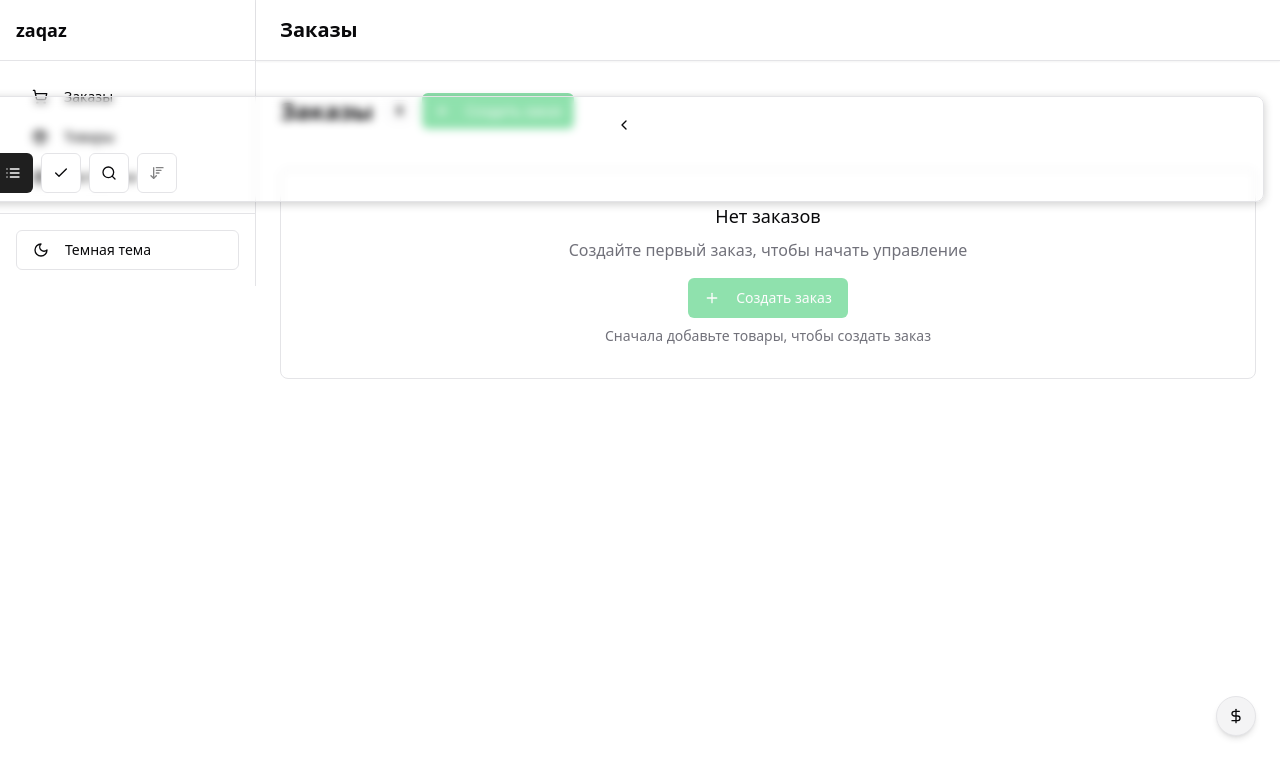
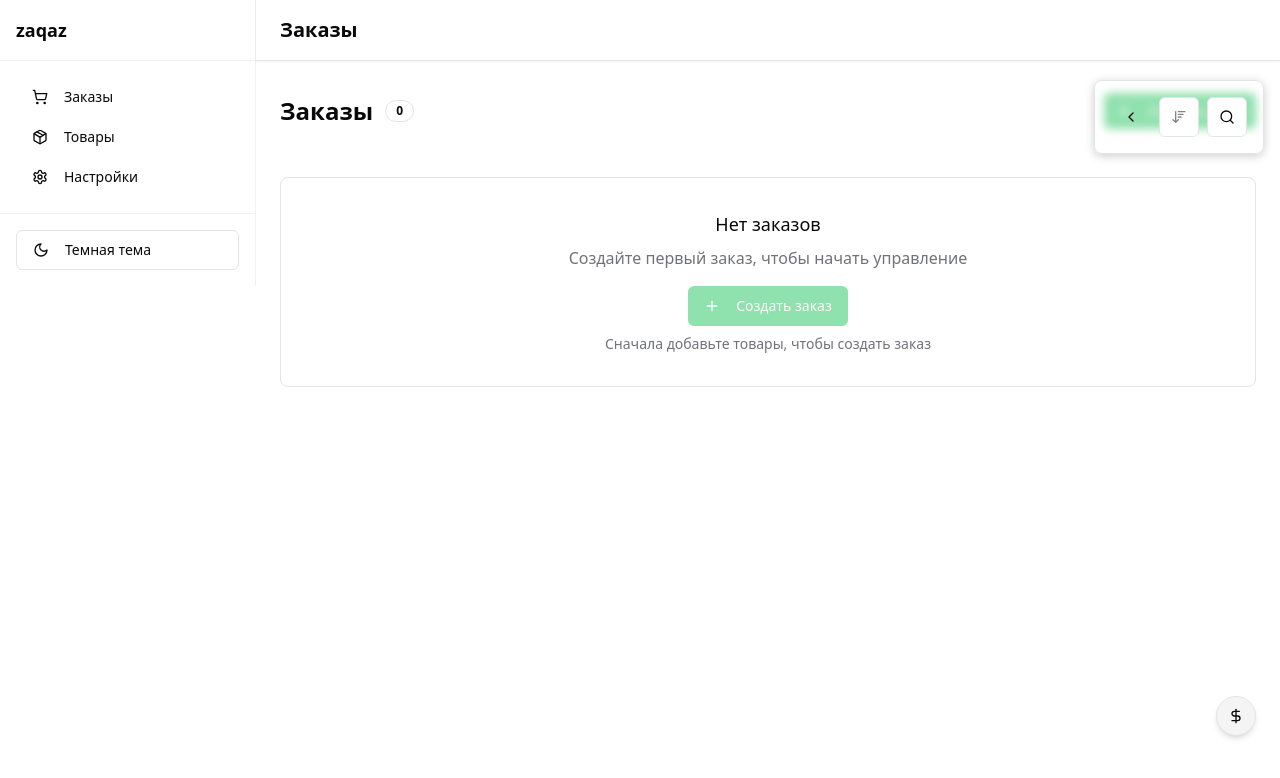
Before and after one commit to eggshellssheriff/zaqazat, a React (Vite) app: page /orders in a window 1280 px wide. Both pictures are taken after a click on the button 1235 px from the left and 125 px from the top of the page. Shown: the top 778 px of the page. Built offline with nearby package versions, Linux system fonts and the light colour scheme.

Commit message:
Refactor: Improve UI and fix scrolling
- Refactor the function panel to be more integrated with the interface.
- Fix the scrolling issue on the products page.
- Make the sidebar semi-transparent.

```diff
--- a/src/components/FunctionPanel.tsx
+++ b/src/components/FunctionPanel.tsx
@@ -1,5 +1,5 @@
 
-import { useState } from "react";
+import { useState, useEffect } from "react";
 import { useApp } from "@/lib/context";
 import { Button } from "@/components/ui/button";
 import { Input } from "@/components/ui/input";
@@ -19,8 +19,6 @@ type SortOption = "default" | "priceLowToHigh" | "priceHighToLow";
 
 export function FunctionPanel() {
   const [isCollapsed, setIsCollapsed] = useState(true);
-  const [viewMode, setViewMode] = useState<"grid" | "list">("grid");
-  const [isSelectMode, setIsSelectMode] = useState(false);
   const [isSearchVisible, setIsSearchVisible] = useState(false);
   const [searchQuery, setSearchQuery] = useState("");
   const [sortOption, setSortOption] = useState<SortOption>("default");
@@ -32,15 +30,6 @@ export function FunctionPanel() {
     if (isCollapsed) {
       setIsSearchVisible(false);
     }
-  };
-
-  const toggleViewMode = () => {
-    const newMode = viewMode === "grid" ? "list" : "grid";
-    setViewMode(newMode);
-  };
-
-  const toggleSelectMode = () => {
-    setIsSelectMode(!isSelectMode);
   };
 
   const toggleSearch = () => {
@@ -57,7 +46,7 @@ export function FunctionPanel() {
 
   const handleSearchChange = (value: string) => {
     setSearchQuery(value);
-    setSearchFilters({ query: value });
+    setSearchFilters({ query: value, type: "all" }); // Fixed by adding the required 'type' property
   };
 
   const cycleSortOption = () => {
@@ -79,18 +68,27 @@ export function FunctionPanel() {
     }
   };
 
+  // Reset search when component unmounts
+  useEffect(() => {
+    return () => {
+      setSearchFilters({ query: "", type: "all" });
+    };
+  }, [setSearchFilters]);
+
   return (
+    <div className="mb-4">
       <div
         className={cn(
-        "function-panel border rounded-lg bg-card/80 backdrop-blur-sm shadow-sm transition-all duration-300 flex items-center gap-2 p-2",
-        isCollapsed ? "w-auto" : "w-full"
+          "function-panel border rounded-lg bg-card/95 backdrop-blur-sm shadow-sm transition-all duration-300 overflow-hidden",
+          isCollapsed ? "h-10" : "h-auto"
         )}
       >
+        <div className="flex items-center p-2">
           <Button
             variant="ghost"
             size="icon"
             onClick={toggleCollapse}
-        className="shrink-0"
+            className="shrink-0 mr-2"
             title={isCollapsed ? "Развернуть панель" : "Свернуть панель"}
           >
             {isCollapsed ? (
@@ -101,32 +99,19 @@ export function FunctionPanel() {
           </Button>
 
           <div className={cn(
-        "flex items-center gap-2 transition-all duration-300 overflow-hidden",
-        isCollapsed ? "w-0" : "w-full"
+            "flex items-center gap-2 transition-all duration-300",
+            isCollapsed ? "w-0 opacity-0" : "w-full opacity-100"
           )}>
             <Button
-          variant={viewMode === "grid" ? "default" : "outline"}
+              variant={sortOption !== "default" ? "default" : "outline"}
               size="icon"
-          onClick={toggleViewMode}
-          title={viewMode === "grid" ? "Список" : "Плитки"}
+              onClick={cycleSortOption}
+              title="Изменить сортировку"
             >
-          {viewMode === "grid" ? (
-            <List className="h-4 w-4" />
-          ) : (
-            <Grid2X2 className="h-4 w-4" />
-          )}
+              {getSortIcon()}
             </Button>
 
-        <Button
-          variant={isSelectMode ? "default" : "outline"}
-          size="icon"
-          onClick={toggleSelectMode}
-          title={isSelectMode ? "Выйти из режима выбора" : "Выбрать несколько"}
-        >
-          <Check className="h-4 w-4" />
-        </Button>
-
-        <div className="flex items-center gap-2">
+            <div className="flex items-center gap-2 ml-auto">
               <Button
                 variant={isSearchVisible ? "default" : "outline"}
                 size="icon"
@@ -141,21 +126,14 @@ export function FunctionPanel() {
                   id="search-input"
                   type="search"
                   placeholder="Поиск..."
-              className="w-[200px] h-9"
+                  className="w-[200px] h-9 transition-all duration-300"
                   value={searchQuery}
                   onChange={(e) => handleSearchChange(e.target.value)}
                 />
               )}
             </div>
-
-        <Button
-          variant={sortOption !== "default" ? "default" : "outline"}
-          size="icon"
-          onClick={cycleSortOption}
-          title="Изменить сортировку"
-        >
-          {getSortIcon()}
-        </Button>
+          </div>
+        </div>
       </div>
     </div>
   );
--- a/src/components/Layout.tsx
+++ b/src/components/Layout.tsx
@@ -16,13 +16,16 @@ export function Layout({ children, title, contentRef }: LayoutProps) {
     <div className="min-h-screen flex">
       <Sidebar />
 
-      <div className="flex-1 flex flex-col">
-        <header className="bg-card p-4 shadow-sm border-b flex items-center sticky top-0 z-20">
+      <div className="flex-1 flex flex-col h-screen">
+        <header className="bg-card/95 backdrop-blur-sm p-4 shadow-sm border-b flex items-center sticky top-0 z-20">
           <SidebarToggle />
           <h1 className="text-xl font-semibold ml-2">{title}</h1>
         </header>
 
-        <main ref={contentRef} className="flex-1 p-4 md:p-6 overflow-auto">
+        <main
+          ref={contentRef}
+          className="flex-1 p-4 md:p-6 overflow-y-auto"
+        >
           <div className="max-w-5xl mx-auto">
             {children}
           </div>
--- a/src/components/Sidebar.tsx
+++ b/src/components/Sidebar.tsx
@@ -1,3 +1,4 @@
+
 import { useApp } from "@/lib/context";
 import { Button } from "@/components/ui/button";
 import {
@@ -25,9 +26,9 @@ export function Sidebar() {
         onClick={closeSidebar}
       ></div>
 
-      <div className={`fixed top-0 left-0 z-50 h-full w-64 bg-card/90 backdrop-blur-sm transform transition-transform duration-300 ease-in-out ${sidebarOpen ? 'translate-x-0' : '-translate-x-full'} lg:translate-x-0 lg:static lg:z-0`}>
-        <div className="flex flex-col h-full border-r">
-          <div className="p-4 flex items-center justify-between border-b">
+      <div className={`fixed top-0 left-0 z-50 h-full w-64 bg-card/80 backdrop-blur-md transform transition-transform duration-300 ease-in-out ${sidebarOpen ? 'translate-x-0' : '-translate-x-full'} lg:translate-x-0 lg:static lg:z-0`}>
+        <div className="flex flex-col h-full border-r border-border/50">
+          <div className="p-4 flex items-center justify-between border-b border-border/50">
             <h2 className="text-lg font-semibold">zaqaz</h2>
             <Button variant="ghost" size="icon" className="lg:hidden" onClick={closeSidebar}>
               <X className="h-5 w-5" />
@@ -66,7 +67,7 @@ export function Sidebar() {
             </Link>
           </nav>
 
-          <div className="p-4 border-t">
+          <div className="p-4 border-t border-border/50">
             <Button
               variant="outline"
               className="w-full justify-start"
--- a/src/pages/Orders.tsx
+++ b/src/pages/Orders.tsx
@@ -1,3 +1,4 @@
+
 import { useState, useRef, useEffect } from "react";
 import { Layout } from "@/components/Layout";
 import { useApp } from "@/lib/context";
@@ -41,14 +42,15 @@ const Orders = () => {
 
   return (
     <Layout title="Заказы" contentRef={contentRef}>
-      <div className="flex flex-col gap-6 pb-20">
-        <div className="sticky top-0 z-10 bg-background pt-2 pb-4 space-y-4">
-          <div className="flex flex-col md:flex-row items-start md:items-center gap-3">
+      <div className="flex flex-col gap-4 pb-20">
+        <div className="sticky top-0 z-10 bg-background pt-2 pb-4">
+          <div className="flex items-center justify-between mb-4">
             <div className="flex items-center">
               <h1 className="text-2xl font-bold mr-3">Заказы</h1>
               <Badge variant="outline" className="mr-2">
                 {orders.length}
               </Badge>
+            </div>
             <Button
               onClick={() => setAddDialogOpen(true)}
               disabled={products.length === 0}
@@ -60,7 +62,7 @@ const Orders = () => {
               Создать заказ
             </Button>
           </div>
-          </div>
+
           <FunctionPanel />
         </div>
 
--- a/src/pages/Products.tsx
+++ b/src/pages/Products.tsx
@@ -1,3 +1,4 @@
+
 import { useState, useRef, useEffect } from "react";
 import { Layout } from "@/components/Layout";
 import { useApp } from "@/lib/context";
@@ -8,6 +9,7 @@ import { Badge } from "@/components/ui/badge";
 import { FunctionPanel } from "@/components/FunctionPanel";
 import { Plus, ArrowUp } from "lucide-react";
 import { useIsMobile } from "@/hooks/use-mobile";
+import { ScrollArea } from "@/components/ui/scroll-area";
 
 const Products = () => {
   const { products, filteredProducts } = useApp();
@@ -41,10 +43,9 @@ const Products = () => {
 
   return (
     <Layout title="Товары" contentRef={contentRef}>
-      <div className="flex flex-col gap-6 pb-20">
-        <div className="sticky top-0 z-10 bg-background pt-2 pb-4 space-y-4">
-          <div className="flex flex-col md:flex-row items-start md:items-center gap-3">
-            <div className="flex items-center w-full justify-between">
+      <div className="flex flex-col gap-4 pb-20">
+        <div className="sticky top-0 z-10 bg-background pt-2 pb-4">
+          <div className="flex items-center justify-between mb-4">
             <div className="flex items-center">
               <h1 className="text-2xl font-bold mr-3">Товары</h1>
               <Badge variant="outline" className="mr-2">
@@ -60,7 +61,7 @@ const Products = () => {
               {!isMobile && "Добавить товар"}
             </Button>
           </div>
-          </div>
+
           <FunctionPanel />
         </div>
 
```
Lines whose indentation alone changed are shown as unchanged.
